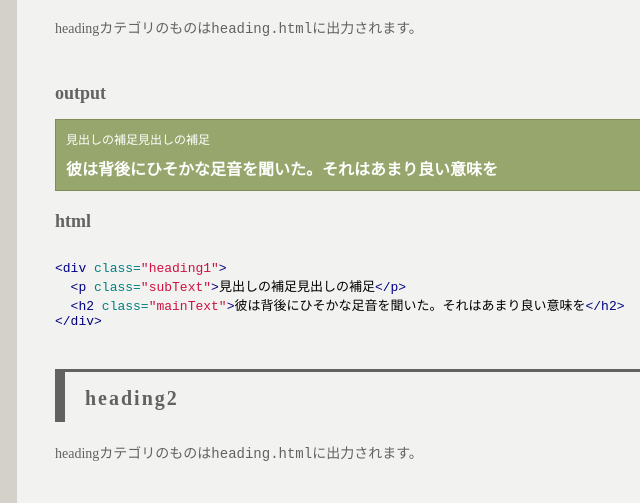
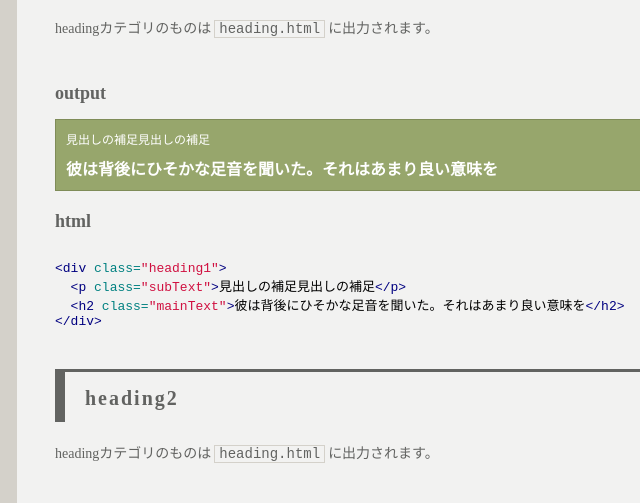
Before and after one commit to codegrid/hologram, a plain HTML site: page 02.category/docs/heading.html in a window 1280 px wide. Shown: the part 176-679 px from the top of the page, 283-923 px from the left. Drawn offline with Linux system fonts and the light colour scheme.

Commit message:
codeにスタイルを当てた

```diff
--- a/01.basic/hologramStuff/css/styleGuide.css
+++ b/01.basic/hologramStuff/css/styleGuide.css
@@ -138,6 +138,15 @@ body {
     color: #626361;
   }
 
+  .sg-blockExpContainer > p code,
+  .sg-blockExpContainer > ul code,
+  .sg-blockExpContainer > ol code,
+  .sg-blockExpContainer > table code {
+    border: 1px solid #d4d1ca;
+    padding: 0 .3em;
+    margin: 0 .2em;
+  }
+
 .sg-codeExpContanier {
   margin: 0 0 20px;
 }
--- a/02.category/hologramStuff/css/styleGuide.css
+++ b/02.category/hologramStuff/css/styleGuide.css
@@ -138,6 +138,15 @@ body {
     color: #626361;
   }
 
+  .sg-blockExpContainer > p code,
+  .sg-blockExpContainer > ul code,
+  .sg-blockExpContainer > ol code,
+  .sg-blockExpContainer > table code {
+    border: 1px solid #d4d1ca;
+    padding: 0 .3em;
+    margin: 0 .2em;
+  }
+
 .sg-codeExpContanier {
   margin: 0 0 20px;
 }
--- a/03.customRenderer/hologramStuff/css/styleGuide.css
+++ b/03.customRenderer/hologramStuff/css/styleGuide.css
@@ -138,6 +138,15 @@ body {
     color: #626361;
   }
 
+  .sg-blockExpContainer > p code,
+  .sg-blockExpContainer > ul code,
+  .sg-blockExpContainer > ol code,
+  .sg-blockExpContainer > table code {
+    border: 1px solid #d4d1ca;
+    padding: 0 .3em;
+    margin: 0 .2em;
+  }
+
 .sg-codeExpContanier {
   margin: 0 0 20px;
 }
--- a/04.parent/hologramStuff/css/styleGuide.css
+++ b/04.parent/hologramStuff/css/styleGuide.css
@@ -138,6 +138,15 @@ body {
     color: #626361;
   }
 
+  .sg-blockExpContainer > p code,
+  .sg-blockExpContainer > ul code,
+  .sg-blockExpContainer > ol code,
+  .sg-blockExpContainer > table code {
+    border: 1px solid #d4d1ca;
+    padding: 0 .3em;
+    margin: 0 .2em;
+  }
+
 .sg-codeExpContanier {
   margin: 0 0 20px;
 }
```
